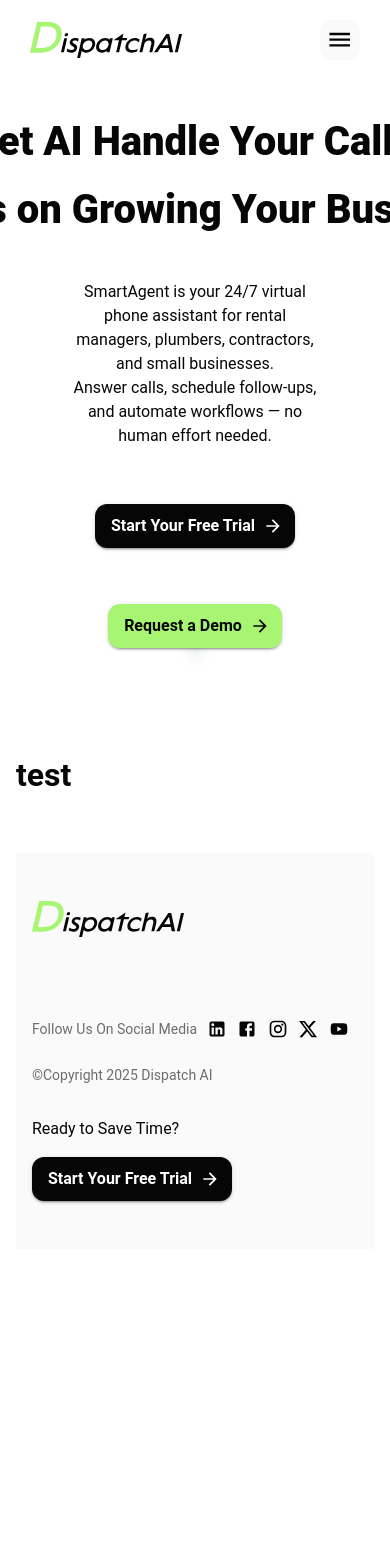
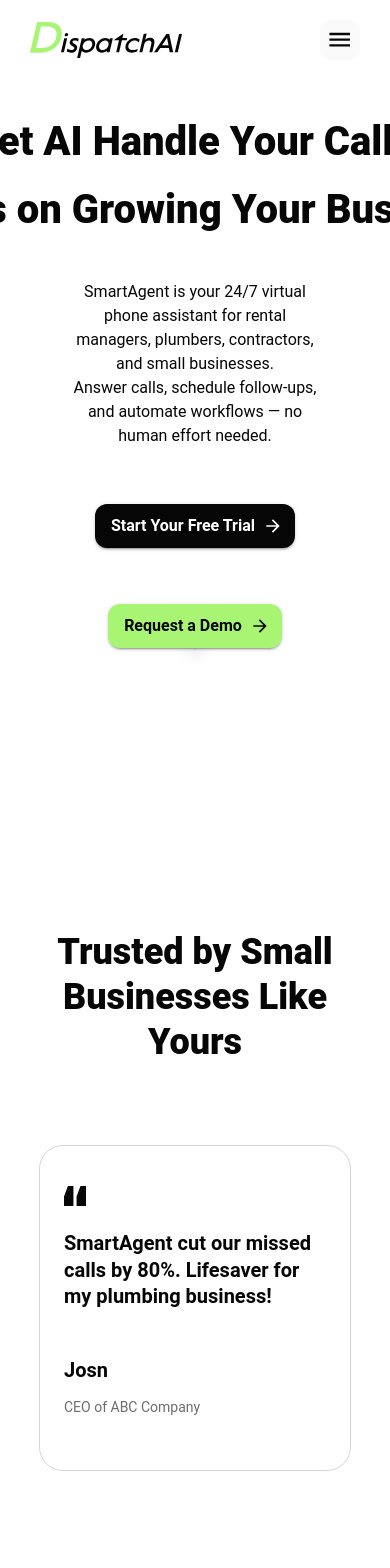
Before and after one commit to Dispatch-AI-com/frontend, a Next.js app: page / in a window 390 px wide. Shown: the top 1568 px of the page. Before the commit the page ends 1249 px from the top, so only its background shows below. Built offline with nearby package versions, Linux system fonts and the light colour scheme.

Commit message:
Dis 31 landing page comments section (#47)
* Fixed error

* Fixed error and responsive

* Fixed error and responsive

* Fix ESLint warning

* Fix ESLint warning

* fix: sorted imports in test/page.tsx to pass ESLint

---------

Co-authored-by: Tim Tian <timtian@Mac.modem>

```diff
--- a/src/app/landing/components/TestimonialCard.tsx
+++ b/src/app/landing/components/TestimonialCard.tsx
@@ -52,7 +52,7 @@ const QuoteText = styled.p`
 
   @media (min-width: 768px) {
     font-size: 24px;
-    width: 576px;
+    max-width: 90vw;
   }
 `;
 
--- a/src/app/landing/components/TestimonialsSection.tsx
+++ b/src/app/landing/components/TestimonialsSection.tsx
@@ -1,4 +1,4 @@
-'use client';
+"use client";
 
 import styled from 'styled-components';
 
@@ -52,15 +52,27 @@ const Title = styled.h2`
 // Card layout container
 const CardContainer = styled.div`
   display: flex;
-  flex-direction: column;
-  align-items: center;
-  gap: 24px;
+  overflow-x: auto;
+  padding: 0 16px;
+  scroll-snap-type: x mandatory;
+  -webkit-overflow-scrolling: touch;
+
+  & > * {
+    flex: 0 0 auto;
+    min-width: 80vw;
+    scroll-snap-align: center;
+    margin-right: 16px;
+  }
 
   @media (min-width: 768px) {
-    flex-direction: row;
+    flex-wrap: wrap;
     justify-content: center;
-    gap: 0;
-    overflow-x: auto;
+    overflow-x: visible;
+    padding: 0;
+    & > * {
+      min-width: 0;
+      margin-right: 0;
+    }
   }
 `;
 
--- a/src/app/landing/page.tsx
+++ b/src/app/landing/page.tsx
@@ -1,10 +1,11 @@
-
 import HeroSection from '@/app/landing/components/HeroSection';
+import TestimonialsSection from '@/app/landing/components/TestimonialsSection';
 
 export default function Landing() {
   return (
     <>
       <HeroSection />
+      <TestimonialsSection />
     </>
   );
 }
```
Also changed, not shown: src/app/page.tsx (line endings or trailing spaces), src/app/test/page.tsx (line endings or trailing spaces).
